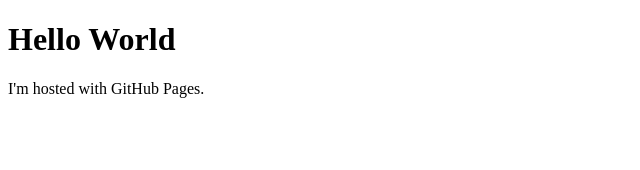
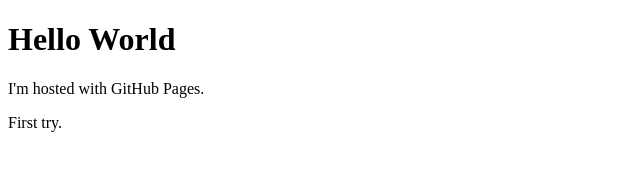
Before and after one commit to budicysco/budicysco.github.io, a plain HTML site: page index.html in a window 1280 px wide. Shown: the full height of the page, 0-640 px from the left. Drawn offline with Linux system fonts and the light colour scheme.

Commit message:
Update index.html

```diff
--- a/index.html
+++ b/index.html
@@ -3,5 +3,6 @@
   <body>
     <h1>Hello World</h1>
     <p>I'm hosted with GitHub Pages.</p>
+    <p>First try.</p>
   </body>
 </html>
```
